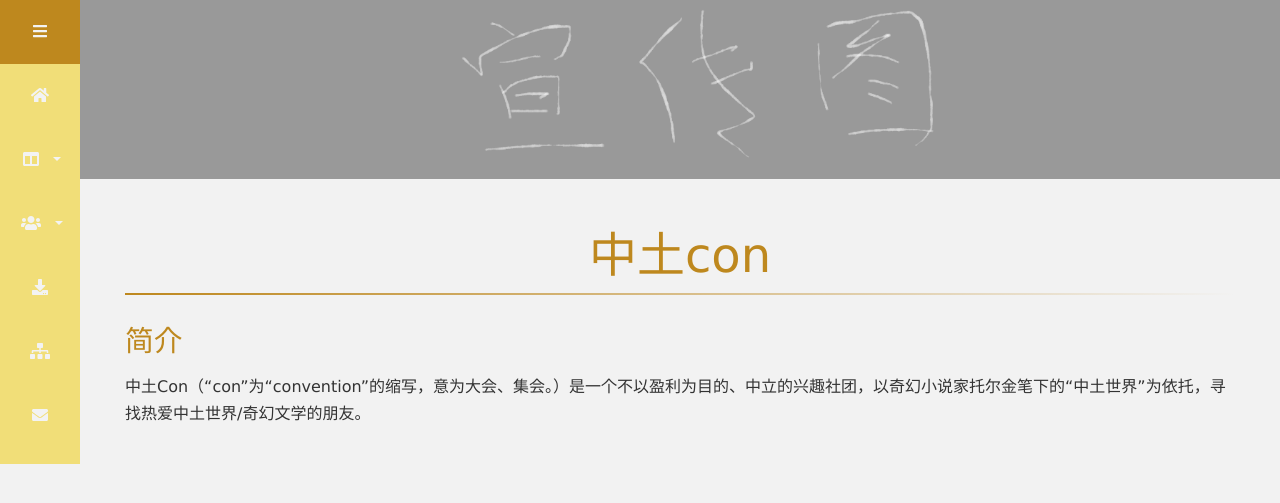
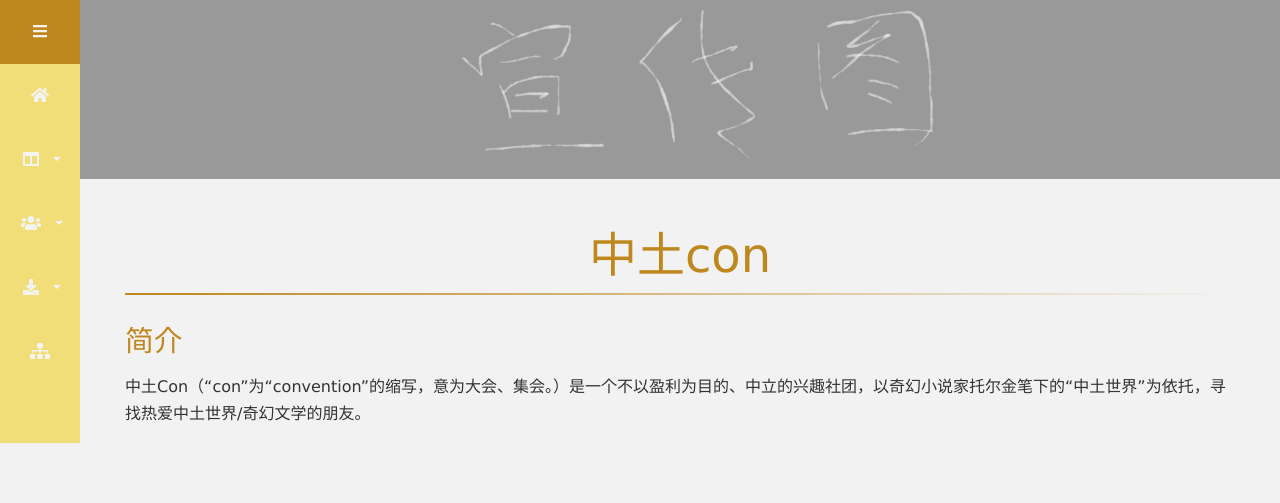
Before and after one commit to programeggsoup/programeggsoup.github.io, a Jekyll site: the page built from lotr/group/middleearthcon.markdown, in a window 1280 px wide. Shown: the top 503 px of the page. Built offline with Jekyll 4.4.1, drawn with Linux system fonts in a browser that asks for light colours; nearby versions of some CDN libraries.

Commit message:
修改下载导航

```diff
--- a/_data/config.yml
+++ b/_data/config.yml
@@ -1,2 +1,3 @@
 firstLevel: /lotr
 groupLevel: /group
+downloadLevel: /download
--- a/_data/download.yml
+++ b/_data/download.yml
@@ -0,0 +1,4 @@
+- name: 往期会刊
+  link: /club-magazine.html
+- name: 其他资源
+  link: /resources.html
--- a/_includes/navLeft.html
+++ b/_includes/navLeft.html
@@ -44,10 +44,19 @@
 			</ul>
 		</li>
 		<li>
-			<a href="{{ config.firstLevel | append: '/download.html' }}">
+			<a href="#downloads" data-toggle="collapse" aria-expanded="false" class="dropdown-toggle must-inactive">
 			    <i class="fas fa-download"></i>
-			    <span>往期内容下载</span>
+			    <span>资源下载</span>
 			</a>
+			<ul class="collapse list-unstyled" id="downloads">
+				{% for item in site.data.download %}
+			 		<li>
+			 			<a href="{{ config.firstLevel | append: config.downloadLevel | append: item.link }}" {% if page.url == item.link %}class="current"{% endif %}>
+				    		{{ item.name }}
+				    	</a>
+			 		</li>
+				{% endfor %}
+			</ul>
 		</li>
 		<li>
 			<a href="{{ config.firstLevel | append: '/about.html' }}" >
@@ -55,11 +64,11 @@
 			    <span>关于我们</span>
 			</a>
 		</li>
-		<li>
+		<!-- <li>
 			<a href="{{ config.firstLevel | append: '/suggestions.html' }}" >
 				<i class="fas fa-envelope"></i>
 				<span>意见箱</span>
 			</a>
-		</li>
+		</li> -->
 	</ul>
 </nav>
```
